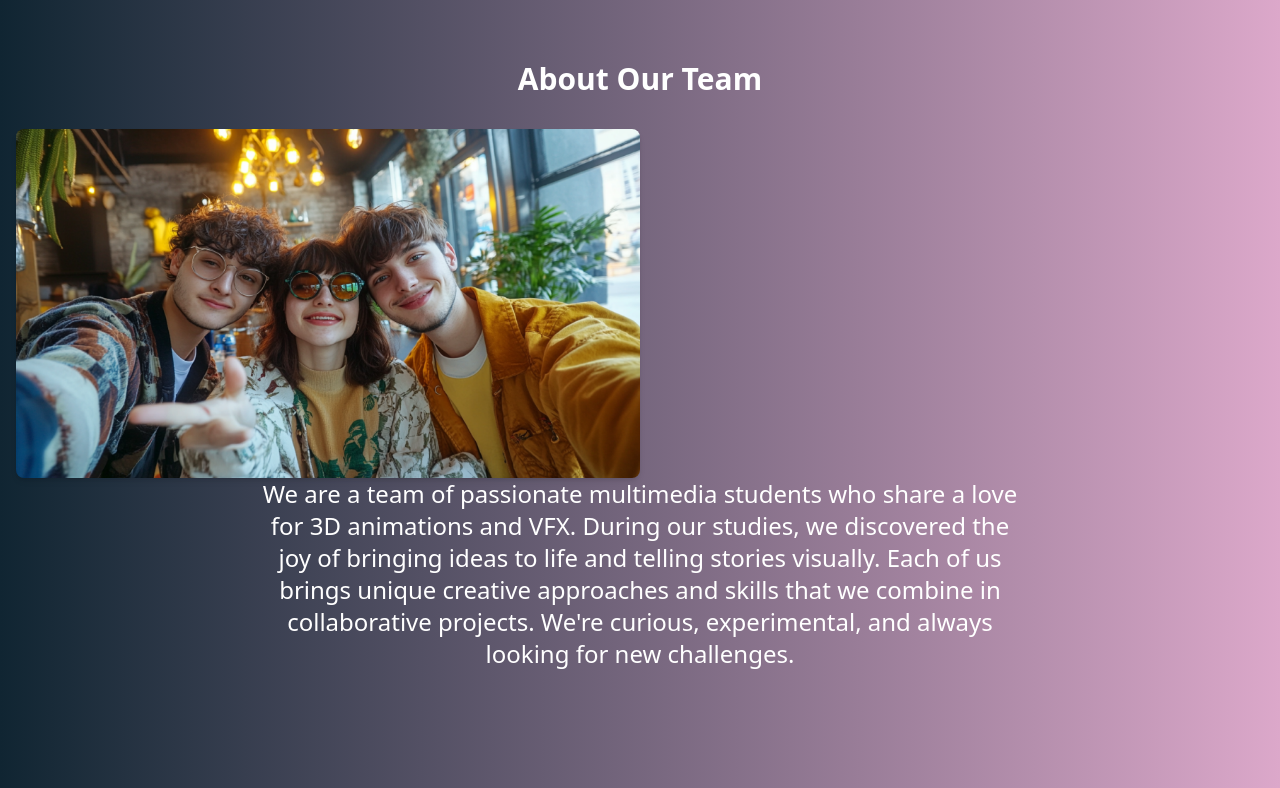
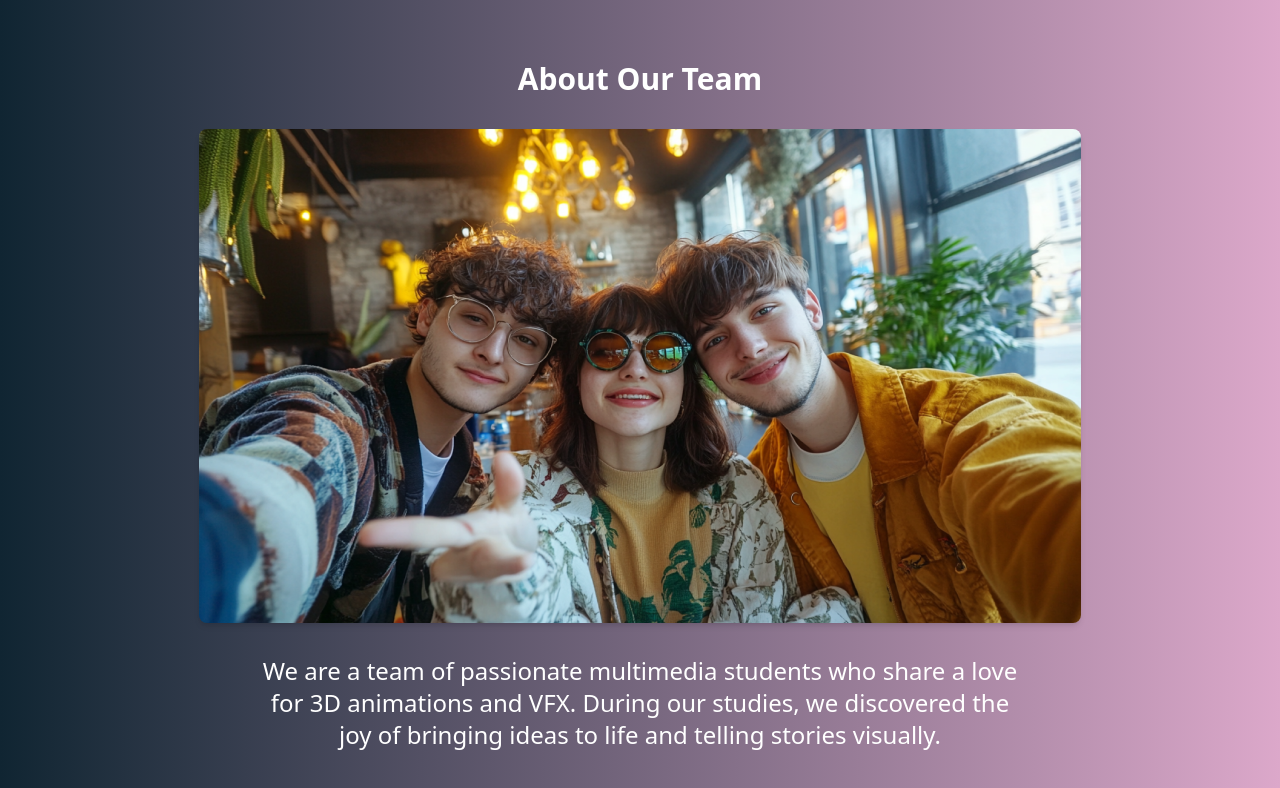
Before and after one commit to JuKa2023/rigged-motion-web, a React (Vite) app: page / in a window 1280 px wide. Shown: the part 1080-1868 px from the top of the page. Built offline with nearby package versions, Linux system fonts and the light colour scheme.

Commit message:
update styling of landing page

```diff
--- a/src/components/landing-page.tsx
+++ b/src/components/landing-page.tsx
@@ -1,7 +1,6 @@
 import React from 'react'
 import { Button } from "@/components/ui/button"
 import { Card, CardContent, CardHeader, CardTitle } from "@/components/ui/card"
-import { Input } from "@/components/ui/input"
 import { ArrowRight, Play, Award, Box } from 'lucide-react'
 
 export function LandingPageComponent() {
@@ -85,21 +84,26 @@ export function LandingPageComponent() {
 
               <section className="py-16">
                   <h2 className="text-3xl font-bold mb-8 text-center">About Our Team</h2>
-                  <div className="md:w-1/2 mb-6 md:mb-0">
-                      <img src="/assets/placeholder.png?height=300&width=400" alt="Our Team"
-                           className="rounded-lg shadow-md"/>
+
+                  {/* Center the image */}
+                  <div className="flex justify-center mb-8">
+                      <img
+                          src="/assets/placeholder.png?height=300&width=400"
+                          alt="Our Team"
+                          className="rounded-lg shadow-md"
+                          style={{maxWidth: '80%', height: 'auto'}} // Ensures responsive scaling
+                      />
                   </div>
 
                   <p className="text-xl md:text-2xl mb-8 max-w-3xl mx-auto">
-                      We are a team of passionate multimedia students who share a love for 3D animations and
-                      VFX.
-                      During our studies, we discovered the joy of bringing ideas to life and telling stories
-                      visually.
-                      Each of us brings unique creative approaches and skills that we combine in collaborative
-                      projects.
+                      We are a team of passionate multimedia students who share a love for 3D animations and VFX.
+                      During our studies, we discovered the joy of bringing ideas to life and telling stories visually.
+                  </p>
+
+                  <p className="text-xl md:text-2xl mb-8 max-w-3xl mx-auto">
+                      Each of us brings unique creative approaches and skills that we combine in collaborative projects.
                       We're curious, experimental, and always looking for new challenges.
                   </p>
-
               </section>
 
           </main>
@@ -111,7 +115,7 @@ export function LandingPageComponent() {
               >
                   <div className="text-sm text-white">&copy; 2024 Rigged Motion Studios. All rights reserved.</div>
                   <nav className="ml-auto w-1/3 flex justify-end space-x-8 gap-4">
-                      <a href="#" className="text-white hover:text-gray-300 text-lg font-semibold">AGB</a>
+                  <a href="#" className="text-white hover:text-gray-300 text-lg font-semibold">AGB</a>
                       <a href="#" className="text-white hover:text-gray-300 text-lg font-semibold">Impressum</a>
                       <a href="#" className="text-white hover:text-gray-300 text-lg font-semibold">Datenschutz</a>
                   </nav>
```
Also changed, not shown: src/styles/LandingPageComponent.css (deleted).
